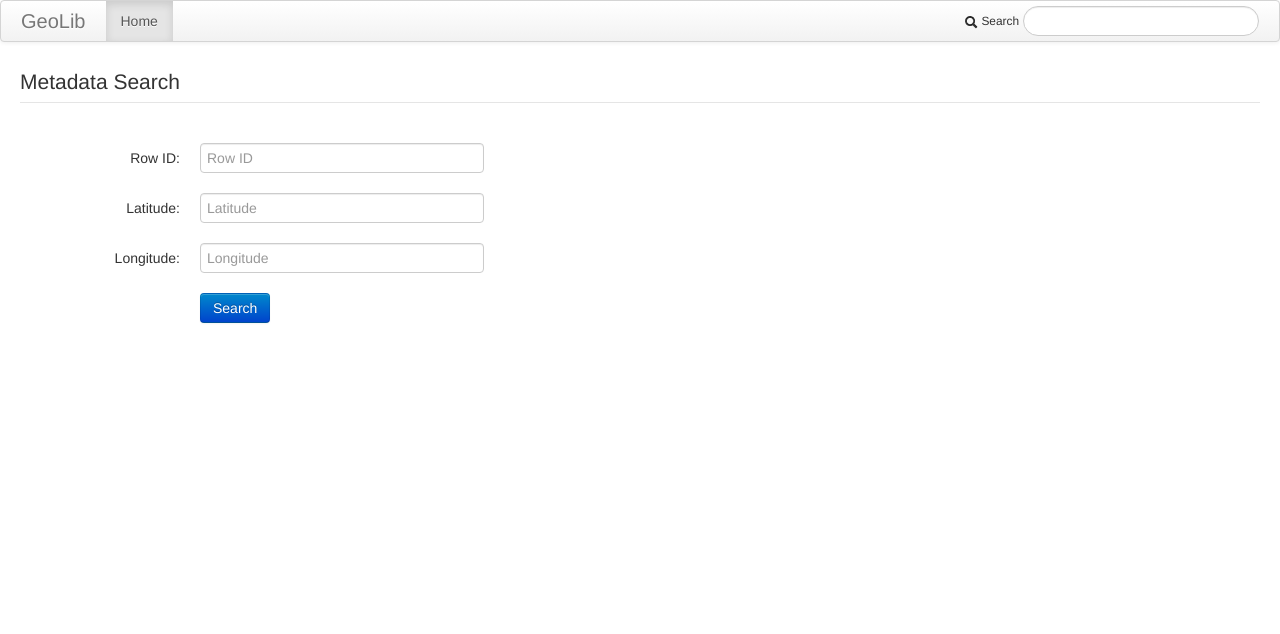
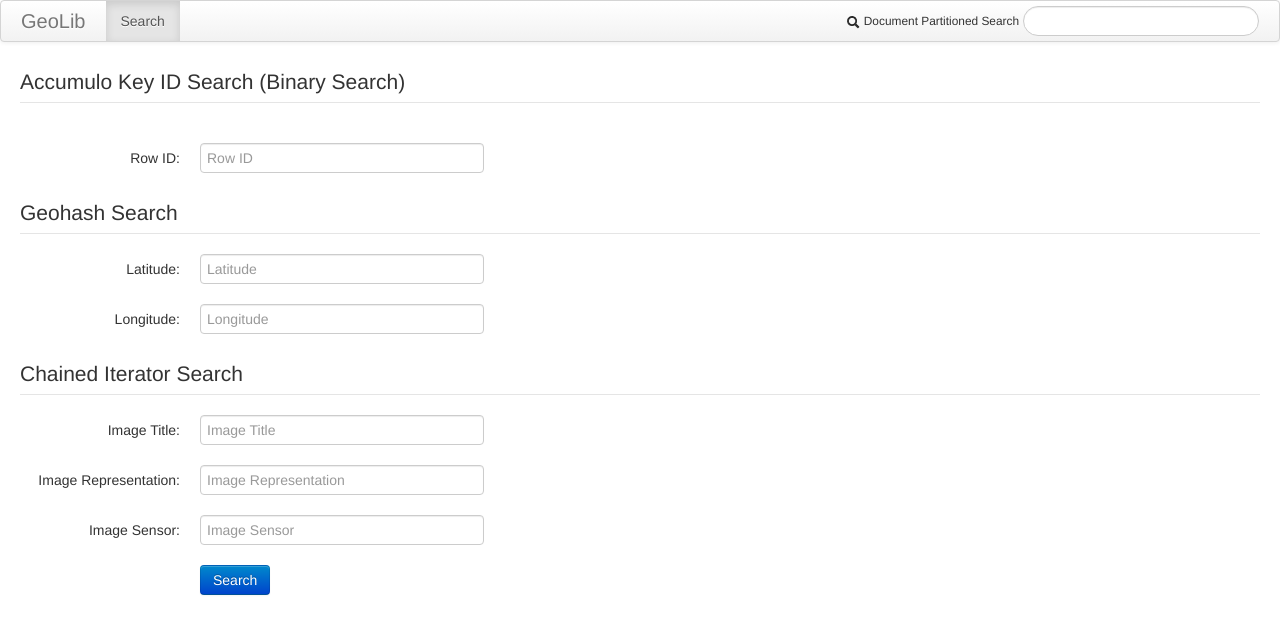
Before and after one commit to loum/geolib, a Flask app: page /geolib/index.html in a window 1280 px wide. Shown: the top 634 px of the page. Run offline with Flask 2, Linux system fonts and the light colour scheme; parts of the project's set-up code (start-up, migrations or seed data) failed here and were passed over.

Commit message:
master
* throwaways

```diff
--- a/config.py
+++ b/config.py
@@ -1,8 +1,8 @@
 CSRF_ENABLED = True
 SECRET_KEY = 'you-will-never-guess'
 
-REST_IP = '<your_rest_ip>'
-REST_PORT = '<your_rest_port>'
+REST_IP = '172.20.10.14'
+REST_PORT = '5150'
 REST_SERVER = '%s:%s' % (REST_IP, REST_PORT)
 
 META_REST_URL = 'http://%s/geolib/meta/v0.1/' % REST_SERVER
--- a/geolib/forms/meta_search.py
+++ b/geolib/forms/meta_search.py
@@ -19,3 +19,6 @@ class MetaSearch(Form):
                            [RequiredIf('latitude'),
                             validators.Optional(),
                             validators.NumberRange(min=-180, max=180)])
+    image_title = TextField('image_title')
+    image_rep = TextField('image_rep')
+    image_sensor = TextField('image_sensor')
--- a/geolib/templates/base.html
+++ b/geolib/templates/base.html
@@ -20,13 +20,13 @@
     <div class="navbar-inner">
       <a class="brand">GeoLib</a>
       <ul class="nav">
-        <li class="active"><a href="/geolib/index.html">Home</a></li>
+        <li class="active"><a href="/geolib/index.html">Search</a></li>
       </ul>
       <form class="navbar-search
             pull-right
             hidden-phone"
             action="/geolib/search">
-        <small><i class="icon-search"></i> Search</small>
+        <small><i class="icon-search"></i> Document Partitioned Search</small>
         <input name="q" type="text" class="search-query" placeholder="">
       </form>
     </div>
--- a/geolib/templates/index.html
+++ b/geolib/templates/index.html
@@ -11,7 +11,7 @@
         name="meta_search">
     {{ form.hidden_tag() }}
     <fieldset>
-      <legend>Metadata Search</legend>
+      <legend>Accumulo Key ID Search (Binary Search)</legend>
       {% if form.errors.row_id is not defined %}
       <div class="control-group">
         <label for="row_id" class="control-label">Row ID:</label>
@@ -36,6 +36,7 @@
       {% endif %}
 
       <!-- Latitude text box -->
+      <legend>Geohash Search</legend>
       {% if form.errors.latitude is not defined %}
       <div class="control-group">
         <label for="latitude" class="control-label">Latitude:</label>
@@ -83,6 +84,35 @@
       </div>
       {% endif %}
 
+      <!-- Chained Iterator Set -->
+      <legend>Chained Iterator Search</legend>
+      <div class="control-group">
+        <label for="image_title" class="control-label">Image Title:</label>
+        <div class="controls">
+          {{ form.image_title(type="text",
+                              class="input-xlarge",
+                              placeholder="Image Title") }}
+        </div>
+      </div>
+
+      <div class="control-group">
+        <label for="image_rep" class="control-label">Image Representation:</label>
+        <div class="controls">
+          {{ form.image_rep(type="text",
+                            class="input-xlarge",
+                            placeholder="Image Representation") }}
+        </div>
+      </div>
+
+      <div class="control-group">
+        <label for="image_sensor" class="control-label">Image Sensor:</label>
+        <div class="controls">
+          {{ form.image_sensor(type="text",
+                               class="input-xlarge",
+                               placeholder="Image Sensor") }}
+        </div>
+      </div>
+
       <div class="control-group">
         <div class="controls">
           <input type="submit" class="btn btn-primary" value="Search">
--- a/geolib/templates/meta.html
+++ b/geolib/templates/meta.html
@@ -14,7 +14,7 @@
           <tr>
             <td>
               <div class="text-center">
-                <img src="http://192.168.141.37:5150/geolib/thumb/{{ row_id }}.jpg"
+                <img src="http://172.20.10.14:5150/geolib/thumb/{{ row_id }}.jpg"
                      class"img-thumbnail">
               </div>
             </td>
```
